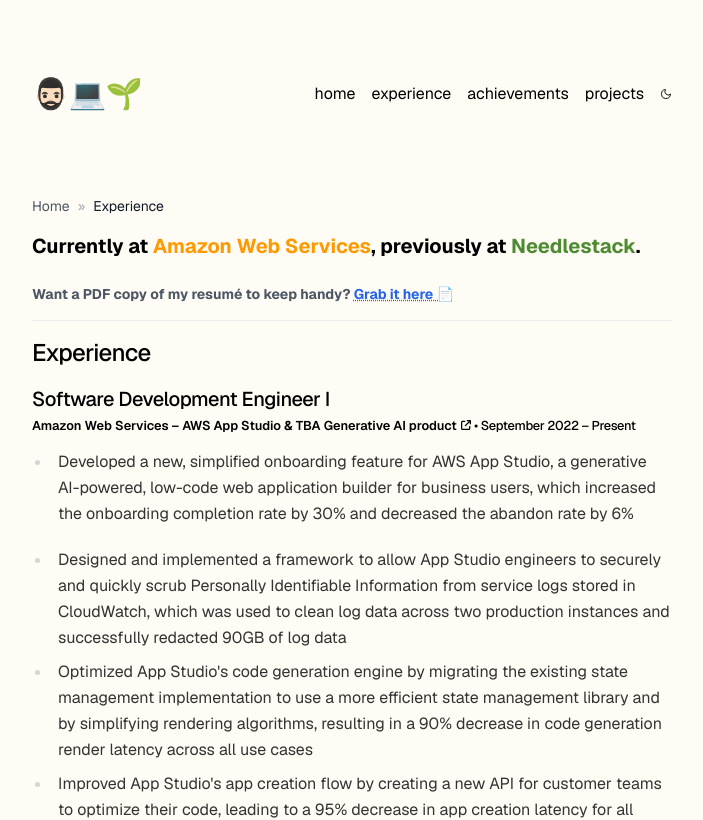
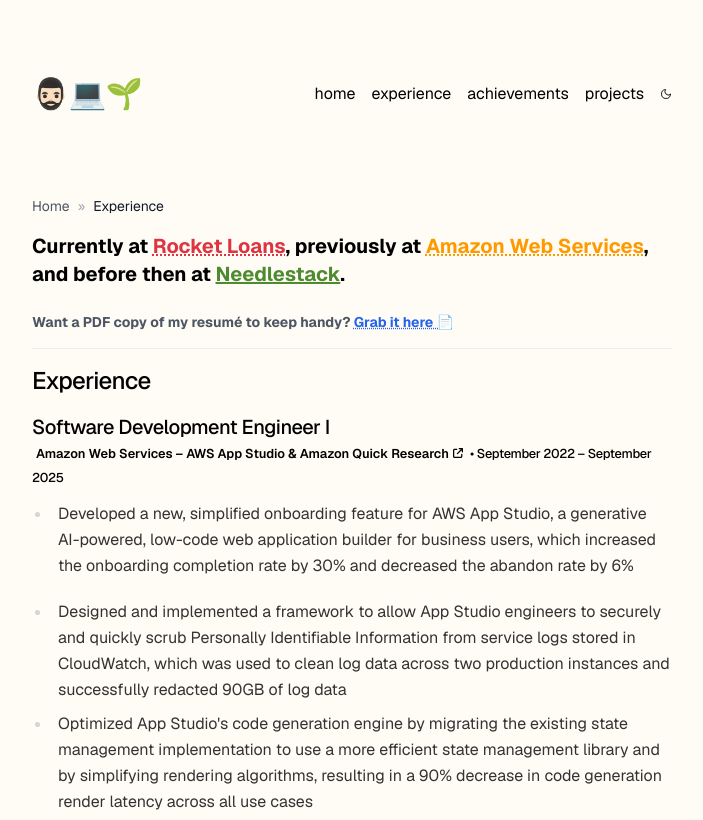
Before and after one commit to minchingtonak/am-works, a Next.js app: page /experience in a window 1280 px wide. Shown: the top 820 px of the page, without its empty margins (288-991 px from the left). Built offline with nearby package versions, Linux system fonts and the light colour scheme.

Commit message:
add rocket job, small tweaks

```diff
--- a/app/experience/experience-data.tsx
+++ b/app/experience/experience-data.tsx
@@ -6,18 +6,18 @@
   endMonth?: string;
   description?: string;
   url: string;
-  locked?: boolean;
-  current?: boolean;
   styles?: string;
   role?: string;
   bullets?: string[];
 }
 
-export const Jobs: Role[] = [
+export const ROLES: Role[] = [
   {
-    title: 'Amazon Web Services – AWS App Studio & TBA Generative AI product',
+    title: 'Amazon Web Services – AWS App Studio & Amazon Quick Research',
     start: 2022,
+    end: 2025,
     startMonth: 'September',
+    endMonth: 'September',
     bullets: [
       'Developed a new, simplified onboarding feature for AWS App Studio, a generative AI-powered, low-code web application builder for business users, which increased the onboarding completion rate by 30% and decreased the abandon rate by 6%',
       'Designed and implemented a framework to allow App Studio engineers to securely and quickly scrub Personally Identifiable Information from service logs stored in CloudWatch, which was used to clean log data across two production instances and successfully redacted 90GB of log data',
@@ -26,10 +26,8 @@
       'Designed and implemented an all-new foundational testing framework for easy snapshot testing of auto-generated code that has been adopted ubiquitously across the App Studio organization to rapidly write tests',
       'Implemented core functionality of the highly customer-requested Undo/Redo feature for App Studio, saving customers hours of manually undoing and redoing changes',
     ],
-    url: 'https://aws.amazon.com/appstudio/',
-    locked: false,
-    current: true,
-    styles: 'hover:bg-[#FF9900] hover:text-black font-semibold align-baseline',
+    url: 'https://aws.amazon.com/quicksuite/research/',
+    styles: 'hover:bg-[#FF9900]',
     role: 'Software Development Engineer I',
   },
   {
@@ -41,9 +39,7 @@
     description:
       'Designed and implemented UX for core features of the Athena Learning Management System, an innovative competitor to Canvas, including assignment & exam administration, and AI-powered student insights',
     url: 'https://needlestack.tech',
-    locked: false,
-    current: false,
-    styles: 'hover:bg-[#4D8B31] hover:text-white font-semibold align-baseline',
+    styles: 'hover:bg-[#4D8B31] hover:text-white',
     role: 'Front End Development Engineer',
   },
   {
@@ -55,9 +51,7 @@
     description:
       'Developed web application to simplify the complex process of onboarding internal customers’ new A/B feature experiments on amazon.com',
     url: 'https://amazon.com',
-    locked: false,
-    current: false,
-    styles: 'hover:bg-[#FF9900] hover:text-black font-semibold align-baseline',
+    styles: 'hover:bg-[#FF9900]',
     role: 'Software Development Engineer Intern',
   },
   {
@@ -66,11 +60,10 @@
     end: 2021,
     startMonth: 'January',
     endMonth: 'May',
-    description: 'Instructed students in web programming concepts and helped solve code issues during office hours',
+    description:
+      'Instructed students in web programming concepts and helped solve code issues during office hours',
     url: 'https://eecs485.org/',
-    locked: false,
-    current: false,
-    styles: 'hover:bg-[#FFCB05] hover:text-black font-semibold align-baseline',
+    styles: 'hover:bg-[#FFCB05]',
     role: 'Instructional Aide – Web Systems',
   },
   {
@@ -79,11 +72,10 @@
     end: 2021,
     startMonth: 'September',
     endMonth: 'January',
-    description: 'Guided students through implementation of a programming language interpreter via lab sessions & office hours',
+    description:
+      'Guided students through implementation of a programming language interpreter via lab sessions & office hours',
     url: 'https://amirkamil.github.io/eecs398/syllabus.html',
-    locked: false,
-    current: false,
-    styles: 'hover:bg-[#FFCB05] hover:text-black font-semibold align-baseline',
+    styles: 'hover:bg-[#FFCB05]',
     role: 'Instructional Aide – Programming Paradigms',
   },
   {
@@ -95,9 +87,7 @@
     description:
       'Created a web application to query Amazon product listing data from Elasticsearch and allow internal customers to gain insights into the data via dynamic visualizations',
     url: 'https://amazon.com',
-    locked: false,
-    current: false,
-    styles: 'hover:bg-[#FF9900] hover:text-black font-semibold align-baseline',
+    styles: 'hover:bg-[#FF9900]',
     role: 'Software Development Engineer Intern',
   },
   {
@@ -107,14 +97,12 @@
     startMonth: 'January',
     endMonth: 'May',
     bullets: [
-      'Bolstered students’ understanding of C++ programming concepts by hosting a weekly lab session',
+      "Bolstered students' understanding of C++ programming concepts by hosting a weekly lab session",
       'Helped students solve their software & programming problems in office hours',
-      'Analyzed student code submissions to find evidence of cheating'
+      'Analyzed student code submissions to find evidence of cheating',
     ],
     url: 'https://eecs280.org/',
-    locked: false,
-    current: false,
-    styles: 'hover:bg-[#FFCB05] hover:text-black font-semibold align-baseline',
+    styles: 'hover:bg-[#FFCB05]',
     role: 'Instructional Aide & Cheat Checking Lead – Programming and Introductory Data Structures',
   },
 ];
--- a/app/experience/page.tsx
+++ b/app/experience/page.tsx
@@ -1,5 +1,5 @@
 import { FaArrowUpRightFromSquare } from 'react-icons/fa6';
-import { Jobs, Role } from './experience-data';
+import { ROLES, Role } from './experience-data';
 
 const formatDateRange = (job: Role) => {
   const startDate = job.startMonth
@@ -25,18 +25,32 @@
         Currently at{' '}
         <mark
           style={{
+            color: '#DE3341',
+          }}
+        >
+          <a
+            href="https://www.rocketloans.com/"
+            target="_blank"
+            className="hover:bg-[#007481] hover:text-white decoration-dotted underline"
+          >
+            Rocket Loans
+          </a>
+        </mark>
+        , previously at{' '}
+        <mark
+          style={{
             color: '#FF9900',
           }}
         >
           <a
             href="https://aws.amazon.com/"
             target="_blank"
-            className="hover:bg-[#007481] hover:text-white decoration-dotted"
+            className="hover:bg-[#007481] hover:text-white decoration-dotted underline"
           >
             Amazon Web Services
           </a>
         </mark>
-        , previously at{' '}
+        , and before then at{' '}
         <mark
           style={{
             color: '#4D8B31',
@@ -45,25 +59,11 @@
           <a
             href="https://needlestack.tech/"
             target="_blank"
-            className=" hover:bg-[#2356f6] hover:text-white"
+            className=" hover:bg-[#007481] hover:text-white underline"
           >
             Needlestack
           </a>
         </mark>
-        {/* , and before then at{' '}
-        <mark
-          style={{
-            color: '#4D8B31',
-          }}
-        >
-          <a
-            href='https://capitalone.com/'
-            target='_blank'
-            className=' hover:bg-[#355f7f] hover:text-white'
-          >
-            Capital One
-          </a>
-        </mark> */}
         .
         <div className="mt-6 mb-4">
           <p className="text-sm text-gray-600 dark:text-gray-400 mb-2">
@@ -82,7 +82,7 @@
       <div className="fade-in-bottom delay-500">
         <h1 className="mb-4 text-2xl font-medium tracking-tight">Experience</h1>
         <div className="space-y-6">
-          {Jobs.map((job, index) => (
+          {ROLES.map((job, index) => (
             <div key={index} className="pb-4">
               <div className="w-full items-baseline">
                 <h3 className="text-black dark:text-white  tracking-tight block group transition-opacity duration-200 text-xl">
@@ -94,11 +94,7 @@
                     href={job.url}
                     target="_blank"
                     rel="noopener noreferrer"
-                    className={
-                      job.locked === true
-                        ? `cursor-not-allowed ${job.styles}`
-                        : `cursor-pointer ${job.styles}`
-                    }
+                    className={`hover:text-black font-semibold align-baseline px-1 ${job.styles}`}
                   >
                     {job.title}
                     <FaArrowUpRightFromSquare className="inline-block align-baseline ml-1 w-2.5 h-2.5" />
--- a/app/page.tsx
+++ b/app/page.tsx
@@ -12,7 +12,7 @@
             Alec
           </mark>{' '}
           &mdash; a product-focused software engineer and serial hobbyist based
-          in Seattle, WA.
+          in Detroit, MI.
         </p>
         <p className="fade-in-bottom delay-500">
           As a software engineer, I thrive on tackling complex challenges. While
```
